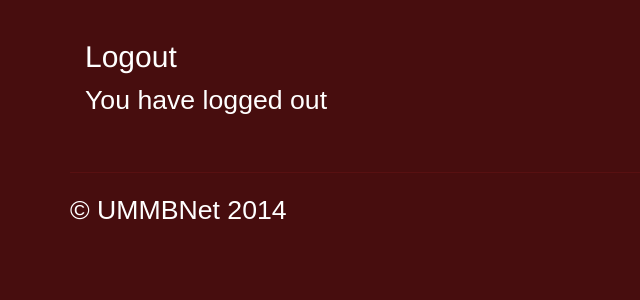
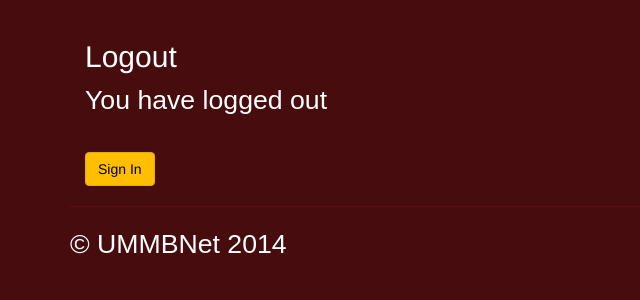
Before and after one commit to kevana/ummbNet, a Python web app: template templates/logout.html in a window 1280 px wide. Shown: the part 52-352 px from the top of the page, without its empty margins (0-640 px from the left). Run offline with Jinja, Linux system fonts and the light colour scheme; the template is opened without the code that fills it, so the values that code supplies are empty; some libraries are stand-ins or nearby versions.

Commit message:
Added login button to logout template

```diff
--- a/templates/logout.html
+++ b/templates/logout.html
@@ -5,5 +5,6 @@
   <h2>Logout</h2>
   {% if error %}<p class=error><strong>Error:</strong></p>{{ error }}{% endif %}
   <p>You have logged out</p>
+  <button type="button" class="btn btn-primary" onclick="location.href='{{ url_for('login') }}'">Sign In</button>
 </div>
 {% endblock %}
```
